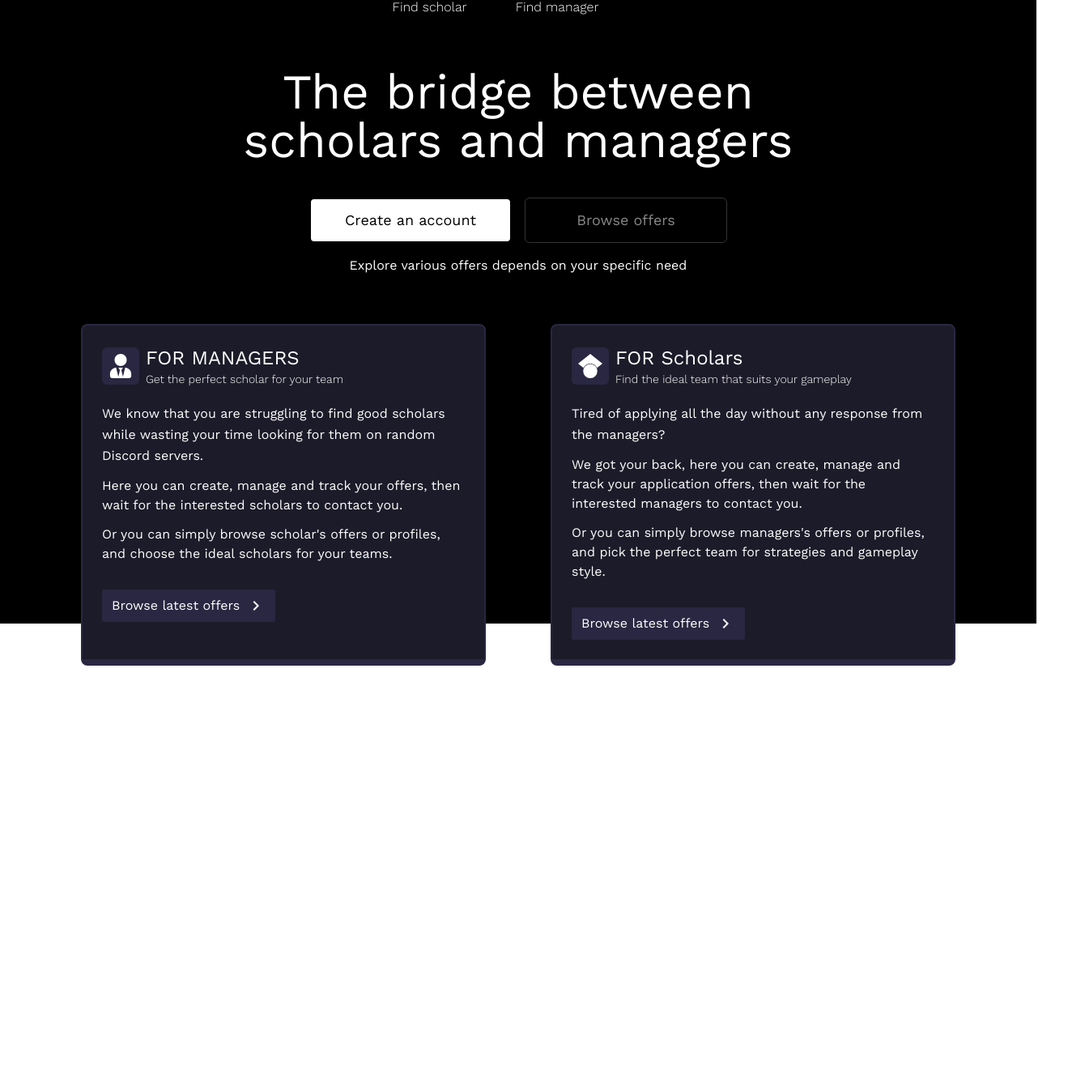
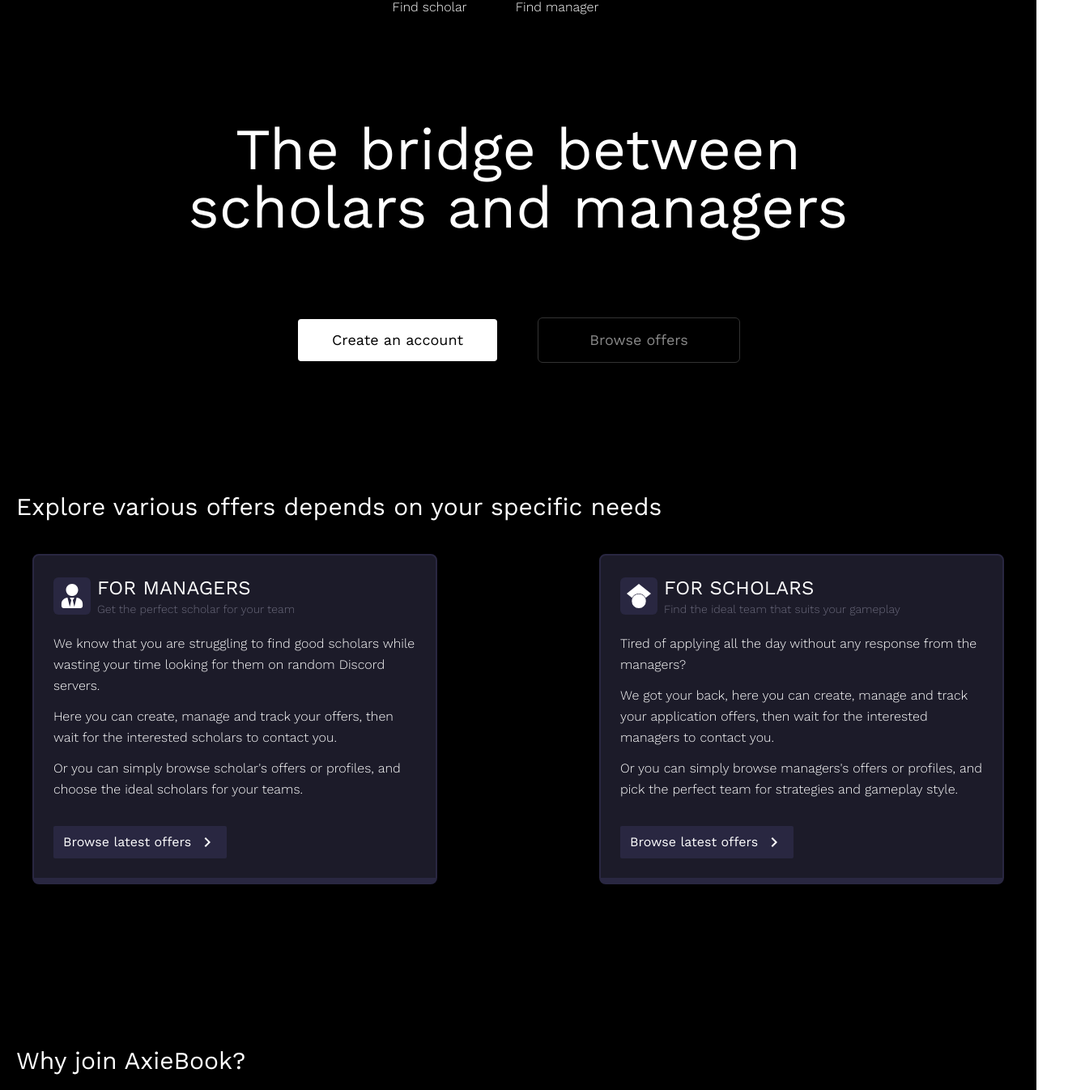
Before and after one commit to IsmailKemmoune/AxieBook, a Next.js app in the folder client/: page /feed in a window 1280 px wide. Shown: the part 30-1376 px from the top of the page at 81% size, 1340 px wide, since content can reach past the window. Before the commit the page ends 892 px from the top, so only its background shows below. Built offline with nearby package versions, Linux system fonts and the light colour scheme.

Commit message:
created joining reasons cards

```diff
--- a/client/components/FeatureManagerCard.jsx
+++ b/client/components/FeatureManagerCard.jsx
@@ -10,21 +10,21 @@
         </div>
         <div className="flex flex-col">
           <h1 className="text-2xl font-medium">FOR MANAGERS</h1>
-          <p className="text-sm font-light">
+          <p className="text-sm font-light text-shades-100">
             Get the perfect scholar for your team
           </p>
         </div>
       </div>
       <div className="mt-5 flex flex-col space-y-3">
-        <p className="leading-relaxed">
+        <p className="leading-relaxed font-light">
           We know that you are struggling to find good scholars while wasting
           your time looking for them on random Discord servers.
         </p>
-        <p>
+        <p className="leading-relaxed font-light">
           Here you can create, manage and track your offers, then wait for the
           interested scholars to contact you.
         </p>
-        <p>
+        <p className="leading-relaxed font-light">
           Or you can simply browse scholar's offers or profiles, and choose the
           ideal scholars for your teams.
         </p>
--- a/client/components/FeatureScholarCard.jsx
+++ b/client/components/FeatureScholarCard.jsx
@@ -9,22 +9,22 @@
           <SiGooglescholar className="text-3xl" />
         </div>
         <div className="flex flex-col">
-          <h1 className="text-2xl font-medium">FOR Scholars</h1>
-          <p className="text-sm font-light">
+          <h1 className="text-2xl font-medium">FOR SCHOLARS</h1>
+          <p className="text-sm font-light text-shades-100">
             Find the ideal team that suits your gameplay
           </p>
         </div>
       </div>
       <div className="mt-5 flex flex-col space-y-3">
-        <p className="leading-relaxed">
+        <p className="leading-relaxed font-light">
           Tired of applying all the day without any response from the managers?
         </p>
-        <p>
+        <p className="leading-relaxed font-light">
           We got your back, here you can create, manage and track your
           application offers, then wait for the interested managers to contact
           you.
         </p>
-        <p>
+        <p className="leading-relaxed font-light">
           Or you can simply browse managers's offers or profiles, and pick the
           perfect team for strategies and gameplay style.
         </p>
--- /dev/null
+++ b/client/components/ReasonCard.jsx
@@ -0,0 +1,17 @@
+export default function ReasonCard({ number, title, paragraph }) {
+  return (
+    <div>
+      <div className="w-[350px] h-[400px] mt-5 border-2 border-secondary p-5">
+        <div>
+          <h3 className="flex items-center text-xl">
+            <div className="bg-secondary w-7 h-7 rounded-full flex items-center justify-center mr-2">
+              <span className="">{number}</span>
+            </div>
+            {title}
+          </h3>
+        </div>
+        <p className="mt-4 font-light leading-relaxed">{paragraph}</p>
+      </div>
+    </div>
+  );
+}
--- a/client/pages/feed.jsx
+++ b/client/pages/feed.jsx
@@ -1,6 +1,7 @@
 import Link from "next/link";
 import FeatureManagerCard from "../components/FeatureManagerCard";
 import FeatureScholarCard from "../components/FeatureScholarCard";
+import ReasonCard from "../components/ReasonCard";
 
 const glassmorphism = {
   display: "flex",
@@ -22,9 +23,9 @@
 
 export default function Feed() {
   return (
-    <div className="bg-black w-full h-full text-white">
+    <div className="bg-black w-full text-white flex flex-col items-center">
       <nav style={glassmorphism}>
-        <ul className="flex ">
+        <ul className="flex">
           <Link href="/manager-post-creation">
             <li className="mr-14 font-light cursor-pointer border-2 border-transparent hover:border-b-2 hover:border-b-white">
               Find scholar
@@ -39,12 +40,12 @@
       </nav>
       <main>
         {/* hero */}
-        <section className="flex flex-col items-center py-4">
+        <section className="flex flex-col items-center py-20 w-[1400px]">
           <div className="flex flex-col justify-center items-center py-5">
-            <h1 className="text-6xl">The bridge between</h1>
-            <h1 className="text-6xl">scholars and managers</h1>
+            <h1 className="text-7xl">The bridge between</h1>
+            <h1 className="text-7xl">scholars and managers</h1>
           </div>
-          <div className="flex mt-5 space-x-4">
+          <div className="flex mt-20 space-x-12">
             <button className="bg-white w-[250px] py-3 rounded-md border-2 border-black hover:border-white hover:bg-black hover:border-2 text-black hover:text-white text-lg transition duration-200 ease-linear">
               Create an account
             </button>
@@ -54,11 +55,40 @@
           </div>
         </section>
         {/* features */}
-        <section className="flex flex-col items-center">
-          <p>Explore various offers depends on your specific need</p>
-          <div className="grid grid-cols-2 mt-5">
+        <section className="flex flex-col py-20 w-[1400px]">
+          <h2 className="text-3xl ml-20">
+            Explore various offers depends on your specific needs
+          </h2>
+          <div className="flex justify-around">
             <FeatureManagerCard />
             <FeatureScholarCard />
+          </div>
+        </section>
+        {/* reasons */}
+        <section className="flex flex-col py-20 w-[1400px]">
+          <h2 className="text-3xl ml-20">Why join AxieBook?</h2>
+          <div className="flex  justify-around">
+            <ReasonCard
+              number={"1"}
+              title={"Efficiency and ease of use"}
+              paragraph={
+                "With AxieBook, you can browse, bookmark, or even create your posts, while letting others have all the necessary information. We made the process of matching scholars with managers quite simple, creating the post takes less than 1min, and then the magic will happen."
+              }
+            />
+            <ReasonCard
+              number={"2"}
+              title={"Centralized and organized"}
+              paragraph={
+                "AxieBook allows you to browse among hundreds of offers in an organized way, instead of wasting your time and energy looking up random Discord servers with Axie infinity players"
+              }
+            />
+            <ReasonCard
+              number={"3"}
+              title={"Verified profiles"}
+              paragraph={
+                "With AxieBook you can access others's profiles, see their badges, and check the reviews, that way you can be sure you're dealing with the right person"
+              }
+            />
           </div>
         </section>
       </main>
@@ -66,3 +96,14 @@
     </div>
   );
 }
+
+// 1 - efficiency and ease of use
+// With AxieBook, you can browse, bookmark, or even create your posts, while letting others have all the necessary information.
+// We made the process of matching scholars with managers quite simple, creating the post takes less than 1min, and then the magic will happen.
+
+// 2 - centralized and organized
+// AxieBook allows you to browse among hundreds of offers in an organized way,
+// instead of wasting your time and energy looking up random Discord servers with Axie infinity players
+
+// 3 - verified profiles
+//  with AxieBook you can access others's profiles, see their badges, and check the reviews, that way you can be sure you're dealing with the right person
```
